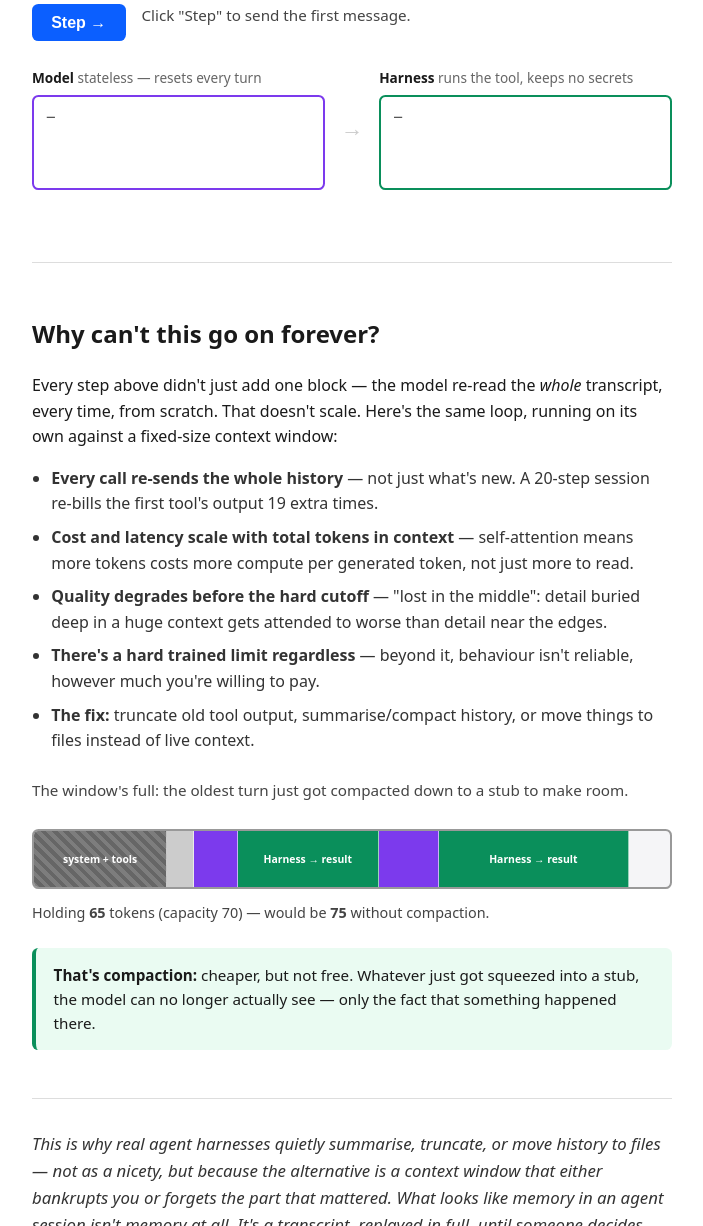
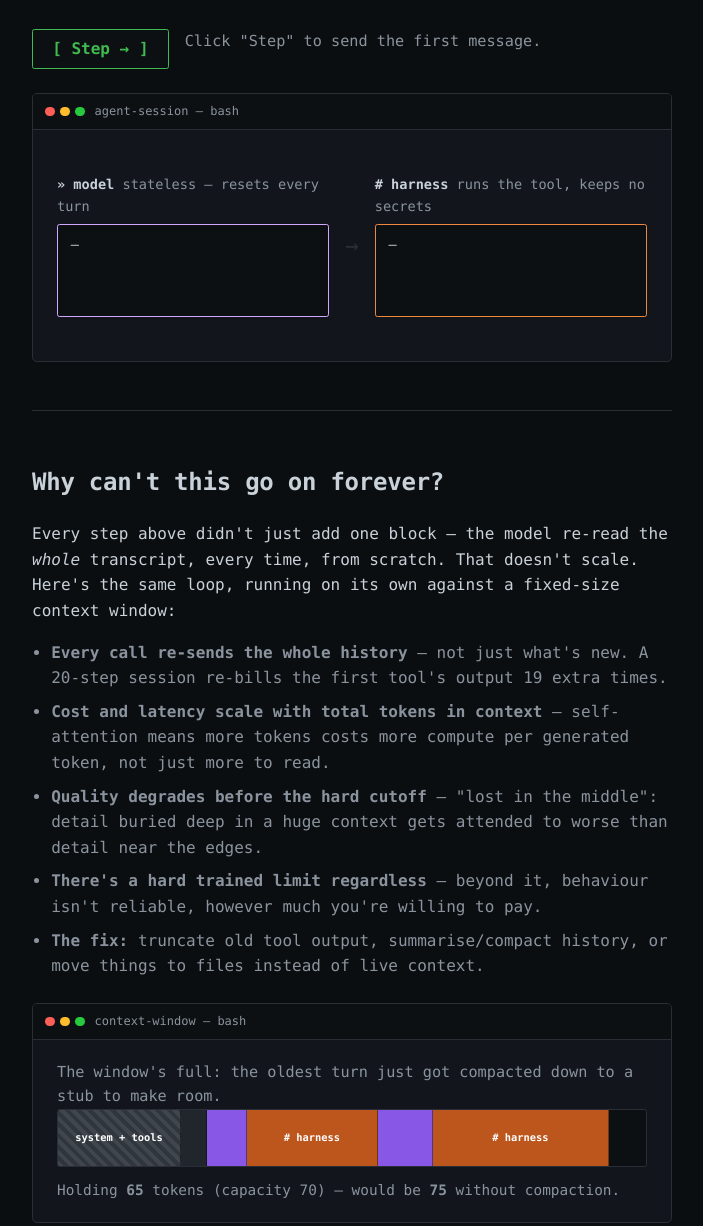
Before and after one commit to comp4020-agentic-coding-studio/comp4020-ass1-StudyRem, a website: page index.html in a window 1280 px wide. Shown: the part 283-1509 px from the top of the page, without its empty margins (288-991 px from the left). Drawn offline with Linux system fonts and the light colour scheme.

Commit message:
style: restyle as bash/dev-tool terminal aesthetic
Dark GitHub-derived palette via CSS custom properties, monospace
typography, terminal window chrome (dot spans + title bar) around
both interactive panels, prompt-style transcript labels ($ user,
» model, # harness), and bracket-styled Step button. Interaction
logic and the label-fit ResizeObserver fix are unchanged.

```diff
--- a/index.html
+++ b/index.html
@@ -30,6 +30,16 @@
           </p>
         </div>
 
+        <div class="term-panel">
+          <div class="term-titlebar">
+            <span class="term-dots">
+              <span class="term-dot red"></span>
+              <span class="term-dot amber"></span>
+              <span class="term-dot green"></span>
+            </span>
+            agent-session — bash
+          </div>
+          <div class="term-body">
             <div class="bundle" id="bundle" hidden>
               <p class="bundle-caption">
                 What actually goes to the model on <em>every single call</em> —
@@ -63,20 +73,22 @@
             <div class="lanes" aria-hidden="true">
               <div class="lane lane-model">
                 <p class="lane-title">
-              Model <span class="lane-subtitle">stateless — resets every turn</span>
+                  » model <span class="lane-subtitle">stateless — resets every turn</span>
                 </p>
                 <div class="lane-box" id="model-box">—</div>
               </div>
               <div class="lane-arrow" id="lane-arrow">→</div>
               <div class="lane lane-harness">
                 <p class="lane-title">
-              Harness <span class="lane-subtitle">runs the tool, keeps no secrets</span>
+                  # harness <span class="lane-subtitle">runs the tool, keeps no secrets</span>
                 </p>
                 <div class="lane-box" id="harness-box">—</div>
               </div>
             </div>
 
             <ol class="transcript" id="transcript" aria-label="Conversation transcript" data-testid="transcript"></ol>
+          </div>
+        </div>
 
         <p class="reveal reveal-loop" id="loop-reveal" aria-live="polite" hidden>
           <strong>Notice:</strong> the model had no memory between any of
@@ -123,6 +135,16 @@
           </li>
         </ul>
 
+        <div class="term-panel">
+          <div class="term-titlebar">
+            <span class="term-dots">
+              <span class="term-dot red"></span>
+              <span class="term-dot amber"></span>
+              <span class="term-dot green"></span>
+            </span>
+            context-window — bash
+          </div>
+          <div class="term-body">
             <p class="window-caption" id="window-caption" aria-live="polite">
               The window always carries a fixed cost before your first message
               even arrives.
@@ -144,6 +166,8 @@
               Holding <strong id="tokens-held">15</strong> tokens (capacity 70) —
               would be <strong id="tokens-raw">15</strong> without compaction.
             </p>
+          </div>
+        </div>
 
         <p class="reveal reveal-window" id="window-reveal" aria-live="polite" hidden>
           <strong>That's compaction:</strong> cheaper, but not free. Whatever
--- a/script.js
+++ b/script.js
@@ -5,7 +5,7 @@
 const TURNS = [
   {
     role: "user",
-    label: "User",
+    label: "$ user",
     content: "The tests are failing, can you fix it?",
     caption:
       "Your message arrives. It looks like it's the only thing being sent — it isn't.",
@@ -13,7 +13,7 @@ const TURNS = [
   },
   {
     role: "model",
-    label: "Model → tool call",
+    label: "» model (tool call)",
     content: "run_tests()",
     caption:
       "The model replies with a tool call, not code. It's a structured request — the model isn't running anything itself.",
@@ -21,7 +21,7 @@ const TURNS = [
   },
   {
     role: "harness",
-    label: "Harness → result",
+    label: "# harness",
     content: '1 failing: expected sum(2, 3) to be 5, got "23"',
     caption:
       "Something outside the model — the harness — actually ran the tests and captured this result.",
@@ -29,7 +29,7 @@ const TURNS = [
   },
   {
     role: "model",
-    label: "Model → tool call",
+    label: "» model (tool call)",
     content: 'read_file("sum.js")',
     caption:
       "The whole transcript so far goes back to the model, and it asks for another tool.",
@@ -37,42 +37,42 @@ const TURNS = [
   },
   {
     role: "harness",
-    label: "Harness → result",
+    label: "# harness",
     content: "function sum(a, b) {\n  return a + b; // a, b arrive as strings\n}",
     caption: "The harness reads the file and returns its contents as a block.",
     tokens: 22,
   },
   {
     role: "model",
-    label: "Model → tool call",
+    label: "» model (tool call)",
     content: 'edit_file("sum.js", "return Number(a) + Number(b);")',
     caption: "The model proposes a fix — still just a request, not an edit made by the model itself.",
     tokens: 16,
   },
   {
     role: "harness",
-    label: "Harness → result",
+    label: "# harness",
     content: "file updated",
     caption: "The harness applies the edit and confirms it.",
     tokens: 4,
   },
   {
     role: "model",
-    label: "Model → tool call",
+    label: "» model (tool call)",
     content: "run_tests()",
     caption: "The model checks its own work by asking for the tests again.",
     tokens: 4,
   },
   {
     role: "harness",
-    label: "Harness → result",
+    label: "# harness",
     content: "3 passing",
     caption: "The harness runs them and reports back.",
     tokens: 4,
   },
   {
     role: "model",
-    label: "Model → final answer",
+    label: "» model (final answer)",
     content:
       'Fixed it — sum.js was concatenating strings instead of adding numbers. Tests pass now.',
     caption:
--- a/styles.css
+++ b/styles.css
@@ -1,9 +1,35 @@
+:root {
+  --bg: #0b0e11;
+  --bg-panel: #12161c;
+  --bg-inset: #0d1013;
+  --bg-muted: #21262d;
+  --neutral-1: #30363d;
+  --neutral-2: #484f58;
+  --border: #2a2f37;
+  --text: #c9d1d9;
+  --text-dim: #8b949e;
+  --accent: #3fb950;
+  --accent-bg: #238636;
+  --role-user: #58a6ff;
+  --role-user-bg: #1f6feb;
+  --role-model: #d2a8ff;
+  --role-model-bg: #8957e5;
+  --role-harness: #f0883e;
+  --role-harness-bg: #bd561d;
+}
+
+:focus-visible {
+  outline: 0.125rem solid var(--accent);
+  outline-offset: 0.125rem;
+}
+
 body {
   margin: 0;
   padding: 2rem;
-  font-family: system-ui, sans-serif;
+  font-family: ui-monospace, SFMono-Regular, Menlo, Consolas, "Liberation Mono", monospace;
   line-height: 1.6;
-  color: #1a1a1a;
+  color: var(--text);
+  background: var(--bg);
 }
 
 main {
@@ -11,12 +37,17 @@ main {
   margin: 0 auto;
 }
 
+h1,
+h2 {
+  letter-spacing: -0.01em;
+}
+
 a {
-  color: #0b5fff;
+  color: var(--accent);
 }
 
 .hook {
-  color: #444;
+  color: var(--text-dim);
 }
 
 .loop-demo {
@@ -31,29 +62,86 @@ a {
 }
 
 #step-btn {
+  font-family: inherit;
   font-size: 1rem;
   font-weight: 600;
   padding: 0.6rem 1.2rem;
-  border: none;
-  border-radius: 0.4rem;
-  background: #0b5fff;
-  color: #fff;
+  border: 0.0625rem solid var(--accent);
+  border-radius: 0.15rem;
+  background: var(--bg-inset);
+  color: var(--accent);
   cursor: pointer;
+  transition: background-color 0.15s ease, color 0.15s ease;
+}
+
+#step-btn::before {
+  content: "[ ";
+}
+
+#step-btn::after {
+  content: " ]";
 }
 
 #step-btn:hover {
-  background: #0847c4;
+  background: var(--accent);
+  color: var(--bg);
 }
 
 .loop-caption {
   margin: 0;
   font-size: 0.95rem;
-  color: #444;
+  color: var(--text-dim);
   min-height: 2.6em;
 }
 
+.term-panel {
+  margin-top: 1.5rem;
+  border: 0.0625rem solid var(--border);
+  border-radius: 0.3rem;
+  background: var(--bg-panel);
+  overflow: hidden;
+}
+
+.term-titlebar {
+  display: flex;
+  align-items: center;
+  gap: 0.6rem;
+  padding: 0.5rem 0.75rem;
+  background: var(--bg-inset);
+  border-bottom: 0.0625rem solid var(--border);
+  font-size: 0.75rem;
+  color: var(--text-dim);
+}
+
+.term-dots {
+  display: flex;
+  gap: 0.35rem;
+}
+
+.term-dot {
+  width: 0.6rem;
+  height: 0.6rem;
+  border-radius: 50%;
+  display: inline-block;
+}
+
+.term-dot.red {
+  background: #ff5f56;
+}
+
+.term-dot.amber {
+  background: #ffbd2e;
+}
+
+.term-dot.green {
+  background: #27c93f;
+}
+
+.term-body {
+  padding: 1.25rem 1.5rem;
+}
+
 .bundle {
-  margin-top: 1.5rem;
   opacity: 0;
   transform: translateY(0.4rem);
   transition: opacity 0.4s ease, transform 0.4s ease;
@@ -67,17 +155,17 @@ a {
 .bundle-caption {
   margin: 0 0 0.5rem;
   font-size: 0.9rem;
-  color: #444;
+  color: var(--text-dim);
 }
 
 .bundle-bar {
   display: flex;
   align-items: stretch;
   height: 3.5rem;
-  border: 0.15rem solid #999;
-  border-radius: 0.4rem;
+  border: 0.0625rem solid var(--border);
+  border-radius: 0.15rem;
   overflow: hidden;
-  background: #f5f5f7;
+  background: var(--bg-inset);
 }
 
 .bundle-part {
@@ -90,7 +178,7 @@ a {
   overflow: hidden;
   padding: 0 0.3rem;
   text-align: center;
-  border-right: 0.0625rem solid rgb(255 255 255 / 60%);
+  border-right: 0.0625rem solid rgb(0 0 0 / 40%);
   transition: flex-grow 0.4s ease;
 }
 
@@ -104,23 +192,23 @@ a {
 }
 
 .part-system {
-  background: #666;
+  background: var(--neutral-1);
 }
 
 .part-tools {
-  background: #888;
+  background: var(--neutral-2);
 }
 
 .part-history {
-  background: #ccc;
+  background: var(--bg-muted);
 }
 
 .part-history span {
-  color: #444;
+  color: var(--text-dim);
 }
 
 .part-message {
-  background: #0b5fff;
+  background: var(--accent-bg);
 }
 
 .bundle-part.label-cramped span {
@@ -130,17 +218,17 @@ a {
 .bundle-note {
   margin: 0.6rem 0 0;
   font-size: 0.85rem;
-  color: #666;
+  color: var(--text-dim);
 }
 
 .reveal {
   margin: 1.5rem 0 0;
   padding: 0.9rem 1.1rem;
-  border-radius: 0.4rem;
-  background: #eef2ff;
-  border-left: 0.3rem solid #0b5fff;
+  border-radius: 0.15rem;
+  background: var(--bg-panel);
+  border-left: 0.2rem solid var(--role-model);
   font-size: 0.95rem;
-  color: #1a1a1a;
+  color: var(--text);
   opacity: 0;
   transform: translateY(0.4rem);
   transition: opacity 0.4s ease, transform 0.4s ease;
@@ -152,17 +240,20 @@ a {
 }
 
 .reveal-window {
-  background: #eafbf2;
-  border-left-color: #0a8f5b;
+  border-left-color: var(--role-harness);
 }
 
 .closing {
   margin: 3rem 0 0;
   padding-top: 2rem;
-  border-top: 0.0625rem solid #ddd;
+  border-top: 0.0625rem solid var(--border);
   font-size: 1.05rem;
-  font-style: italic;
-  color: #333;
+  color: var(--text-dim);
+}
+
+.closing::before {
+  content: "> ";
+  color: var(--accent);
 }
 
 .lanes {
@@ -185,21 +276,20 @@ a {
 
 .lane-subtitle {
   font-weight: 400;
-  color: #666;
+  color: var(--text-dim);
   text-transform: none;
   letter-spacing: normal;
 }
 
 .lane-box {
   min-height: 4.5rem;
-  border: 0.15rem solid #ccc;
-  border-radius: 0.4rem;
+  border: 0.0625rem solid var(--border);
+  border-radius: 0.15rem;
   padding: 0.6rem 0.8rem;
-  font-family: ui-monospace, Menlo, monospace;
   font-size: 0.85rem;
   white-space: pre-wrap;
   overflow-wrap: anywhere;
-  background: #fff;
+  background: var(--bg-inset);
   transition: opacity 0.2s ease;
 }
 
@@ -208,20 +298,20 @@ a {
 }
 
 .lane-box.idle {
-  color: #999;
+  color: var(--text-dim);
   font-style: italic;
 }
 
 .lane-model .lane-box {
-  border-color: #7c3aed;
+  border-color: var(--role-model);
 }
 
 .lane-harness .lane-box {
-  border-color: #0a8f5b;
+  border-color: var(--role-harness);
 }
 
 .lane-harness .lane-box.pending {
-  color: #999;
+  color: var(--text-dim);
   font-style: italic;
 }
 
@@ -229,12 +319,12 @@ a {
   flex: 0 0 auto;
   align-self: center;
   font-size: 1.4rem;
-  color: #ccc;
+  color: var(--border);
   transition: color 0.2s ease, transform 0.2s ease;
 }
 
 .lane-arrow.firing {
-  color: #7c3aed;
+  color: var(--role-model);
   animation: arrow-pulse 0.6s ease;
 }
 
@@ -292,9 +382,9 @@ a {
 }
 
 .block {
-  border-left: 0.3rem solid #999;
-  background: #f5f5f7;
-  border-radius: 0.3rem;
+  border-left: 0.2rem solid var(--border);
+  background: var(--bg-inset);
+  border-radius: 0.15rem;
   padding: 0.6rem 0.9rem;
   transition: opacity 0.35s ease, transform 0.35s ease;
   opacity: 1;
@@ -310,52 +400,49 @@ a {
   display: block;
   font-size: 0.75rem;
   font-weight: 700;
-  text-transform: uppercase;
-  letter-spacing: 0.04em;
   margin-bottom: 0.3rem;
 }
 
 .block-content {
   margin: 0;
-  font-family: ui-monospace, Menlo, monospace;
   font-size: 0.9rem;
   white-space: pre-wrap;
   overflow-wrap: anywhere;
 }
 
 .role-user {
-  border-left-color: #0b5fff;
+  border-left-color: var(--role-user);
 }
 
 .role-user .block-label {
-  color: #0b5fff;
+  color: var(--role-user);
 }
 
 .role-model {
-  border-left-color: #7c3aed;
+  border-left-color: var(--role-model);
 }
 
 .role-model .block-label {
-  color: #7c3aed;
+  color: var(--role-model);
 }
 
 .role-harness {
-  border-left-color: #0a8f5b;
+  border-left-color: var(--role-harness);
 }
 
 .role-harness .block-label {
-  color: #0a8f5b;
+  color: var(--role-harness);
 }
 
 .context-window {
   margin-top: 3rem;
   padding-top: 2rem;
-  border-top: 0.0625rem solid #ddd;
+  border-top: 0.0625rem solid var(--border);
 }
 
 .reasons {
   padding-left: 1.2rem;
-  color: #333;
+  color: var(--text-dim);
 }
 
 .reasons li {
@@ -363,9 +450,9 @@ a {
 }
 
 .window-caption {
-  margin: 1.5rem 0 0.75rem;
+  margin: 0;
   font-size: 0.95rem;
-  color: #444;
+  color: var(--text-dim);
   min-height: 2.6em;
 }
 
@@ -373,10 +460,10 @@ a {
   display: flex;
   align-items: stretch;
   height: 3.5rem;
-  border: 0.15rem solid #999;
-  border-radius: 0.4rem;
+  border: 0.0625rem solid var(--border);
+  border-radius: 0.15rem;
   overflow: hidden;
-  background: #f5f5f7;
+  background: var(--bg-inset);
 }
 
 .chunk {
@@ -388,7 +475,7 @@ a {
   justify-content: center;
   overflow: hidden;
   padding: 0 0.3rem;
-  border-right: 0.0625rem solid rgb(255 255 255 / 60%);
+  border-right: 0.0625rem solid rgb(0 0 0 / 40%);
   transition: flex-grow 0.4s ease, background-color 0.4s ease;
 }
 
@@ -415,38 +502,38 @@ a {
 }
 
 .chunk-baseline {
-  background: #666;
+  background: var(--neutral-1);
   background-image: repeating-linear-gradient(
     45deg,
-    rgb(255 255 255 / 15%),
-    rgb(255 255 255 / 15%) 0.25rem,
+    rgb(255 255 255 / 8%),
+    rgb(255 255 255 / 8%) 0.25rem,
     transparent 0.25rem,
     transparent 0.5rem
   );
 }
 
 .chunk.role-user {
-  background: #0b5fff;
+  background: var(--role-user-bg);
 }
 
 .chunk.role-model {
-  background: #7c3aed;
+  background: var(--role-model-bg);
 }
 
 .chunk.role-harness {
-  background: #0a8f5b;
+  background: var(--role-harness-bg);
 }
 
 .chunk.evicted {
-  background: #ccc;
+  background: var(--bg-muted);
 }
 
 .chunk.evicted .chunk-label {
-  color: #666;
+  color: var(--text-dim);
 }
 
 .window-readout {
   margin: 0.75rem 0 0;
   font-size: 0.9rem;
-  color: #444;
+  color: var(--text-dim);
 }
```
Lines whose indentation alone changed are shown as unchanged.
